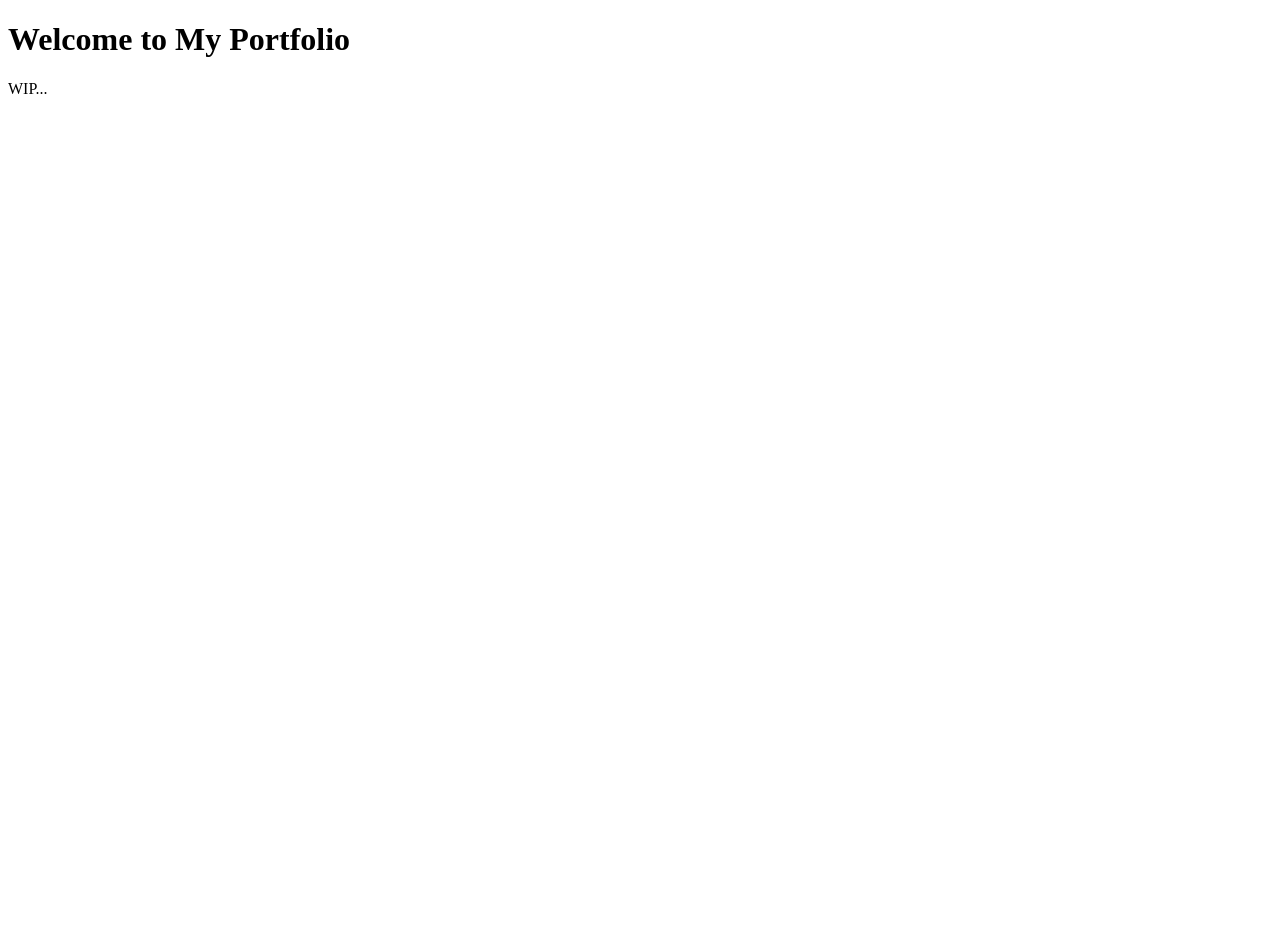
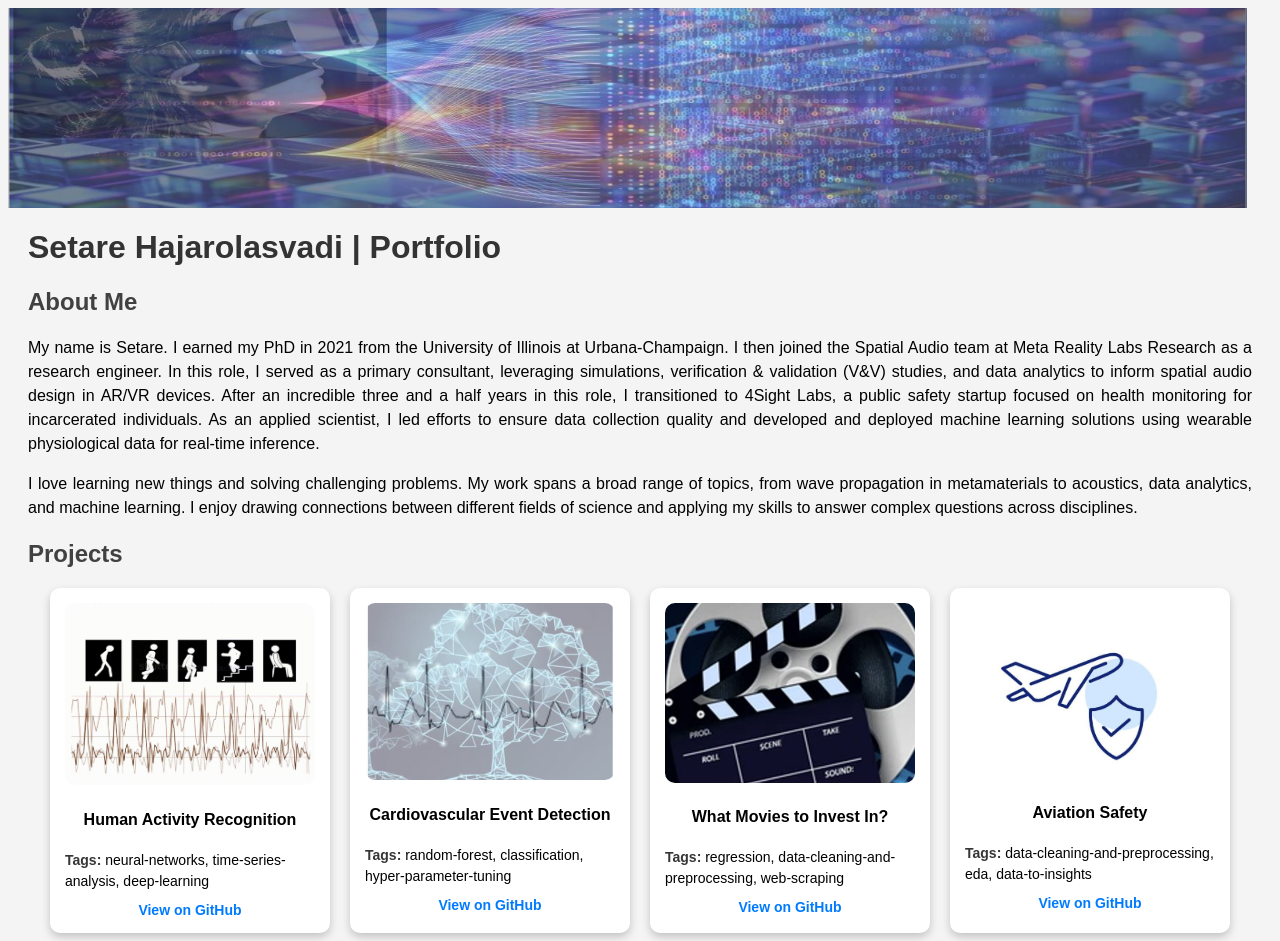
Before and after one commit to setare92-ha/setare92-ha.github.io, a plain HTML site: page index.html in a window 1280 px wide. Before the commit the page ends 800 px from the top, so only its background shows below. Drawn offline with Linux system fonts and the light colour scheme.

Commit message:
about and projects added

```diff
--- a/index.html
+++ b/index.html
@@ -4,9 +4,128 @@
   <meta charset="UTF-8">
   <meta name="viewport" content="width=device-width, initial-scale=1.0">
   <title>Setare's Portfolio</title>
+  <style>
+    body {
+      font-family: Arial, sans-serif;
+      text-align: center;
+      background-color: #f4f4f4;
+    }
+    .header {
+      width: 98%;
+      height: 200px; /* Adjust the height to fit the image */
+      background-image: url('header-wo-text.jpg'); /* Replace with the image URL */
+      background-size: cover;
+      background-position: center;
+    }
+    h1 {
+      text-align: left; /* Align headings to the left */
+      margin-left: 20px; /* Add some left margin for better spacing */
+      color: #333;
+    }
+    h2 {
+      text-align: left; /* Align headings to the left */
+      margin-left: 20px; /* Add some left margin for better spacing */
+      color: #202020d8;
+    }
+    p {
+      text-align: justify;
+      margin-left: 20px; /* Same as h1 to align properly */
+      margin-right: 20px;
+      line-height: 1.5;
+    }
+    .projects {
+      display: flex;
+      justify-content: center;
+      flex-wrap: wrap;
+      gap: 20px;
+      margin-top: 20px;
+    }
+    .project {
+      width: 250px;
+      background: white;
+      padding: 15px;
+      border-radius: 10px;
+      box-shadow: 0 4px 8px rgba(0, 0, 0, 0.2);
+      text-align: center;
+      transition: transform 0.3s;
+    }
+    .project:hover {
+      transform: scale(1.05);
+    }
+    .project img {
+      width: 100%;
+      height: auto;
+      border-radius: 10px;
+    }
+    .project a {
+      display: block;
+      margin-top: 10px;
+      text-decoration: none;
+      color: #007BFF;
+      font-weight: bold;
+      font-size: 14px; /* Adjust this to make the text smaller */
+    }
+    .tags strong {
+      text-align: left;
+      color: rgb(54, 54, 54); /* Makes "Tags:" grey */
+    }
+    .project .tags {
+      margin: 0;  /* Removes any margin around the tags */
+      padding-left: 0; /* Ensures no extra padding to the left */
+      text-align: left; /* Aligns the tags text to the left */
+      font-size: 14px; /* Keeps it readable */
+      color: black; /* Keeps tags in standard black font */
+      font-weight: normal;
+    }
+
+    .project .tags strong {
+      color: rgb(54, 54, 54); /* Makes "Tags:" grey */
+    }
+  </style>
+
 </head>
 <body>
-  <h1>Welcome to My Portfolio</h1>
-  <p>WIP...</p>
+  <div class="header"> </div>
+  <h1>Setare Hajarolasvadi | Portfolio</h1>
+  <h2> About Me</h2>
+  <p align="left"> My name is Setare. I earned my PhD in 2021 from the University of Illinois at Urbana-Champaign.
+    I then joined the Spatial Audio team at Meta Reality Labs Research as a research engineer. In this role,
+    I served as a primary consultant, leveraging simulations, verification & validation (V&V) studies,
+    and data analytics to inform spatial audio design in AR/VR devices. After an incredible three and a half years
+    in this role, I transitioned to 4Sight Labs, a public safety startup focused on health monitoring for
+    incarcerated individuals. As an applied scientist, I led efforts to ensure data collection quality and
+    developed and deployed machine learning solutions using wearable physiological data for real-time inference.
+  </p>
+  <p>I love learning new things and solving challenging problems. My work spans a broad range of topics, from wave
+    propagation in metamaterials to acoustics, data analytics, and machine learning. I enjoy drawing connections
+    between different fields of science and applying my skills to answer complex questions across disciplines.</p>
+  <h2> Projects </h2>
+  <div class="projects">
+    <div class="project">
+      <img src="project1-image.png" alt="Project 1">
+      <h4>Human Activity Recognition</h4>
+      <p class="tags"><strong>Tags:</strong> neural-networks, time-series-analysis, deep-learning</p>
+      <a href="https://github.com/setare92-ha/har_using_neural_networks" target="_blank">View on GitHub</a>
+    </div>
+    <!-- Project 2 -->
+    <div class="project">
+      <img src="project2-image.jpg" alt="Project 2">
+      <h4>Cardiovascular Event Detection</h4>
+      <p class="tags"><strong>Tags:</strong> random-forest, classification, hyper-parameter-tuning</p>
+      <a href="https://github.com/setare92-ha/cardiovascular_event_detection" target="_blank">View on GitHub</a>
+    </div>
+    <div class="project">
+      <img src="project3-image.jpg" alt="Project 2">
+      <h4>What Movies to Invest In?</h4>
+      <p class="tags"><strong>Tags:</strong> regression, data-cleaning-and-preprocessing, web-scraping</p>
+      <a href="https://github.com/setare92-ha/movie_profit_analysis" target="_blank">View on GitHub</a>
+    </div>
+    <div class="project">
+      <img src="project4-image.jpg" alt="Project 2">
+      <h4>Aviation Safety</h4>
+      <p class="tags"><strong>Tags:</strong> data-cleaning-and-preprocessing, eda, data-to-insights</p>
+      <a href="https://github.com/setare92-ha/aviation-accidents" target="_blank">View on GitHub</a>
+    </div>
+  </div>
 </body>
 </html>
```
Also changed, not shown: header-wo-text.JPG (added), header.JPG (added), project1-image.png (added), project2-image.JPG (added), project3-image.JPG (added), project4-image.JPG (added), 1 other file.
